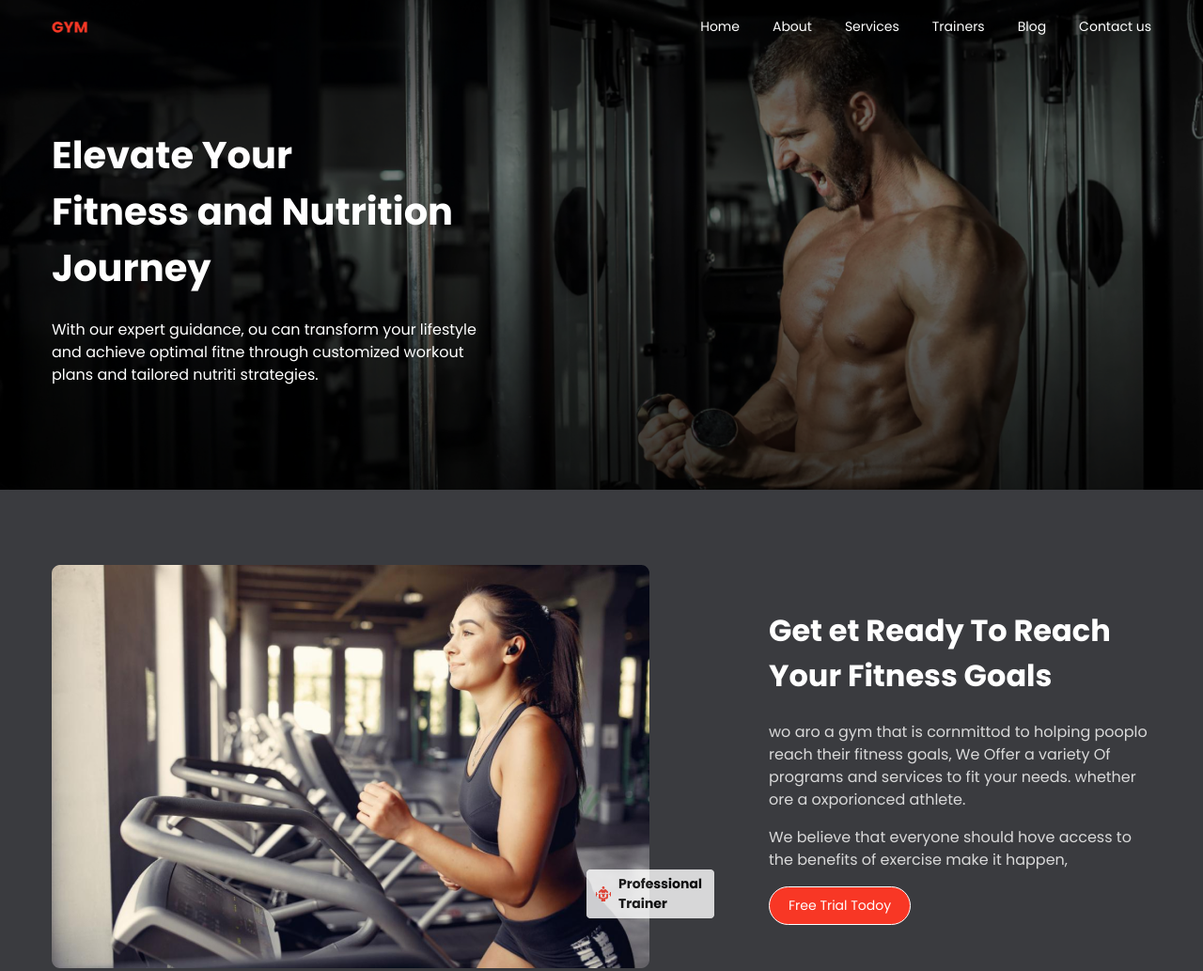
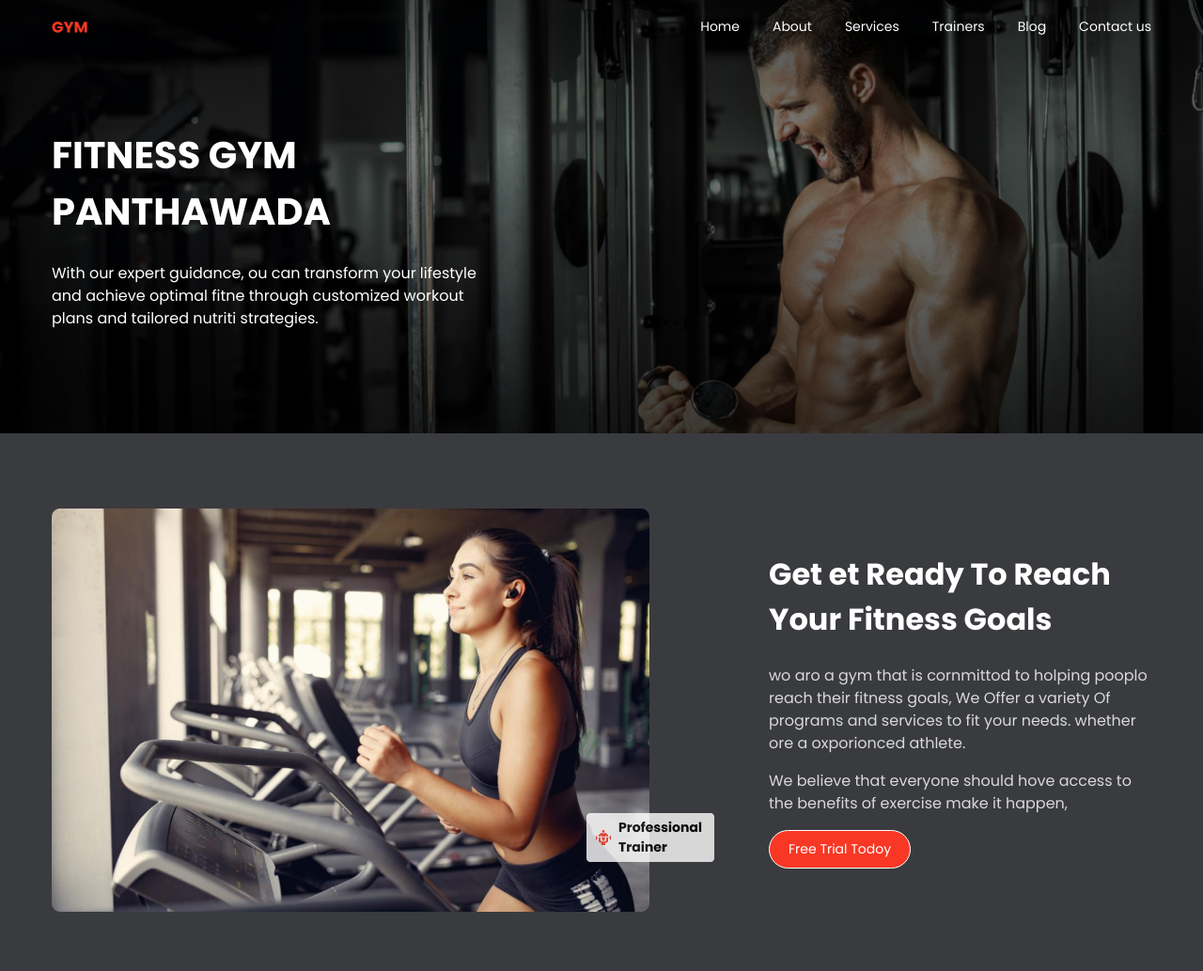
Before and after one commit to Bhavesh9586/Pareshmali, a plain HTML site: page index.html in a window 1280 px wide. Shown: the top 1033 px of the page at 94% size. Drawn offline with Linux system fonts and the light colour scheme.

Commit message:
Update index.html

```diff
--- a/index.html
+++ b/index.html
@@ -48,7 +48,7 @@
             <section class="section--banner">
                 <div class="container">
                     <div class="banner_content">
-                        <h1>Elevate Your <br> Fitness and Nutrition Journey</h1>
+                        <h1>FITNESS GYM<br> PANTHAWADA </h1>
                         <p>With our expert guidance, ou can transform your lifestyle and achieve optimal fitne through customized workout plans and tailored nutriti strategies.</p>
                     </div>
                 </div>
```
